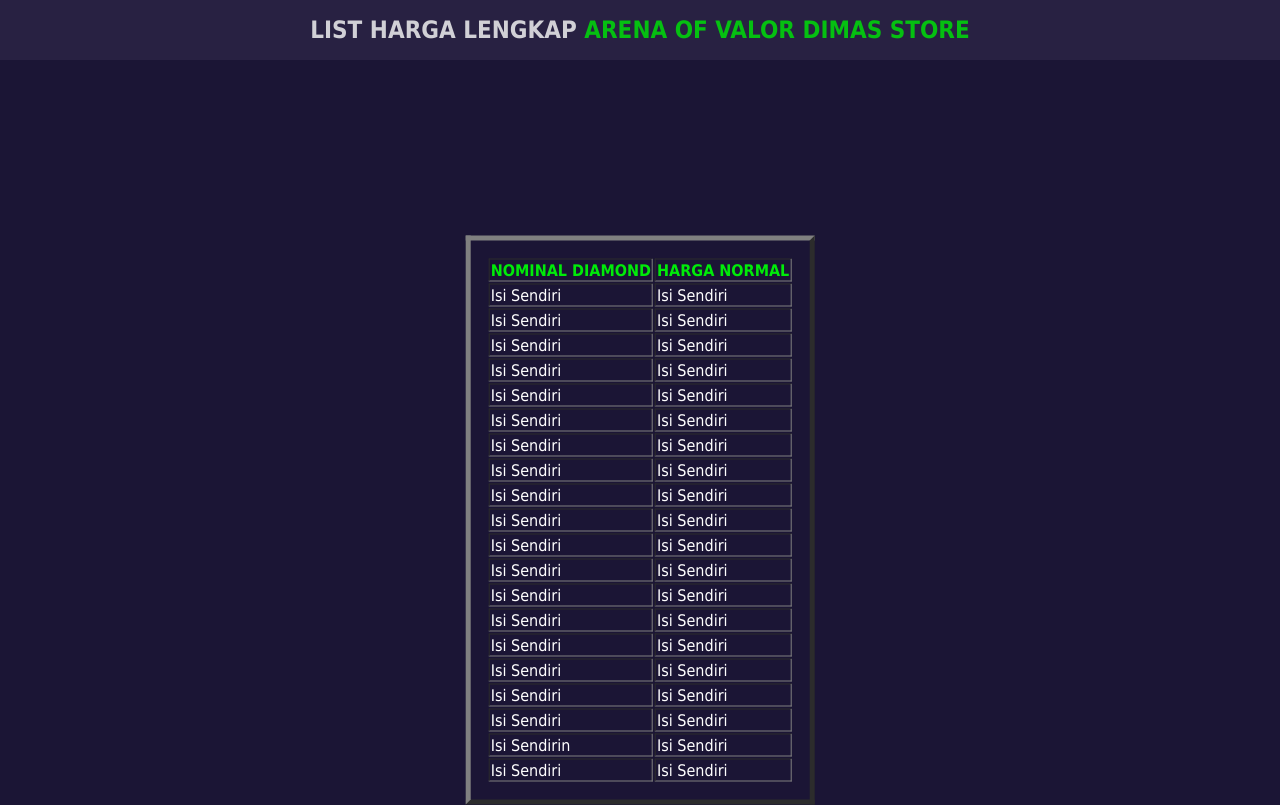
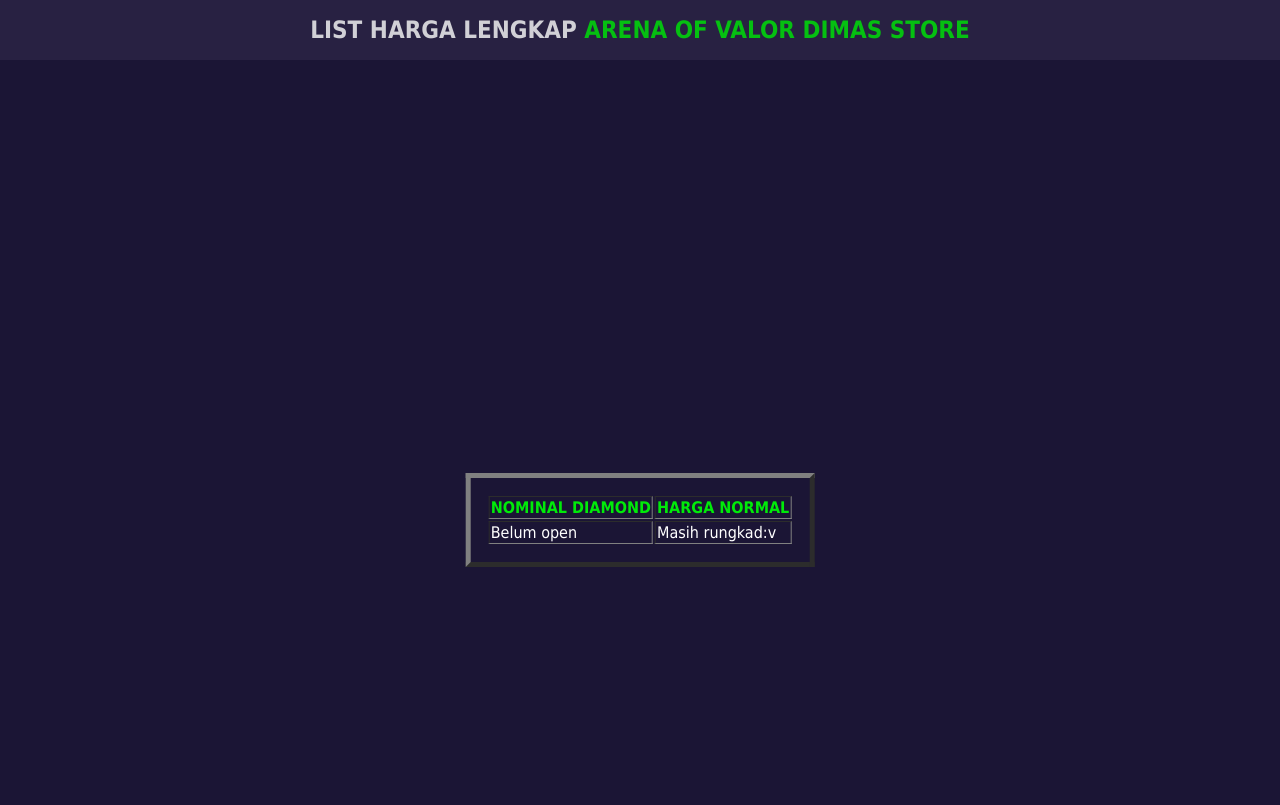
Before and after one commit to Dimasts/store, a plain HTML site: page harga/aov.html in a window 1280 px wide. Drawn offline with Linux system fonts and the light colour scheme.

Commit message:
Update aov.html

```diff
--- a/harga/aov.html
+++ b/harga/aov.html
@@ -18,80 +18,8 @@
                 </tr>
 
                 <tr>
-                    <td>Isi Sendiri</td>
-                    <td>Isi Sendiri</td>
-                </tr>
-                <tr>
-                    <td>Isi Sendiri</td>
-                    <td>Isi Sendiri</td>
-                </tr>
-                <tr>
-                    <td>Isi Sendiri</td>
-                    <td>Isi Sendiri</td>
-                </tr>
-                    <td>Isi Sendiri</td>
-                    <td>Isi Sendiri</td>
-                <tr>
-                    <td>Isi Sendiri</td>
-                    <td>Isi Sendiri</td>
-                </tr>
-                <tr>
-                    <td>Isi Sendiri</td>
-                    <td>Isi Sendiri</td>
-                </tr>
-                <tr>
-                    <td>Isi Sendiri</td>
-                    <td>Isi Sendiri</td>
-                </tr>
-                <tr>
-                    <td>Isi Sendiri</td>
-                    <td>Isi Sendiri</td>
-                </tr>
-                <tr>
-                    <td>Isi Sendiri</td>
-                    <td>Isi Sendiri</td>
-                </tr>
-                <tr>
-                    <td>Isi Sendiri</td>
-                    <td>Isi Sendiri</td>
-                </tr>
-                <tr>
-                    <td>Isi Sendiri</td>
-                    <td>Isi Sendiri</td>
-                </tr>
-                <tr>
-                    <td>Isi Sendiri</td>
-                    <td>Isi Sendiri</td>
-                </tr>
-                <tr>
-                    <td>Isi Sendiri</td>
-                    <td>Isi Sendiri</td>
-                </tr>
-                <tr>
-                    <td>Isi Sendiri</td>
-                    <td>Isi Sendiri</td>
-                </tr>
-                    <td>Isi Sendiri</td>
-                    <td>Isi Sendiri</td>
-                <tr>
-                    <td>Isi Sendiri</td>
-                    <td>Isi Sendiri</td>
-                </tr>
-                <tr>
-                    <td>Isi Sendiri</td>
-                    <td>Isi Sendiri</td>
-                </tr>
-                <tr>
-                    <td>Isi Sendiri</td>
-                    <td>Isi Sendiri</td>
-                </tr>
-                <tr>
-                    <td>Isi Sendirin</td>
-                    <td>Isi Sendiri</td>
-                </tr>
-                <tr>
-                    <td>Isi Sendiri</td>
-                    <td>Isi Sendiri</td>
+                    <td>Belum open</td>
+                    <td>Masih rungkad:v</td>
                 </tr>
             </table>
         </div>
```
